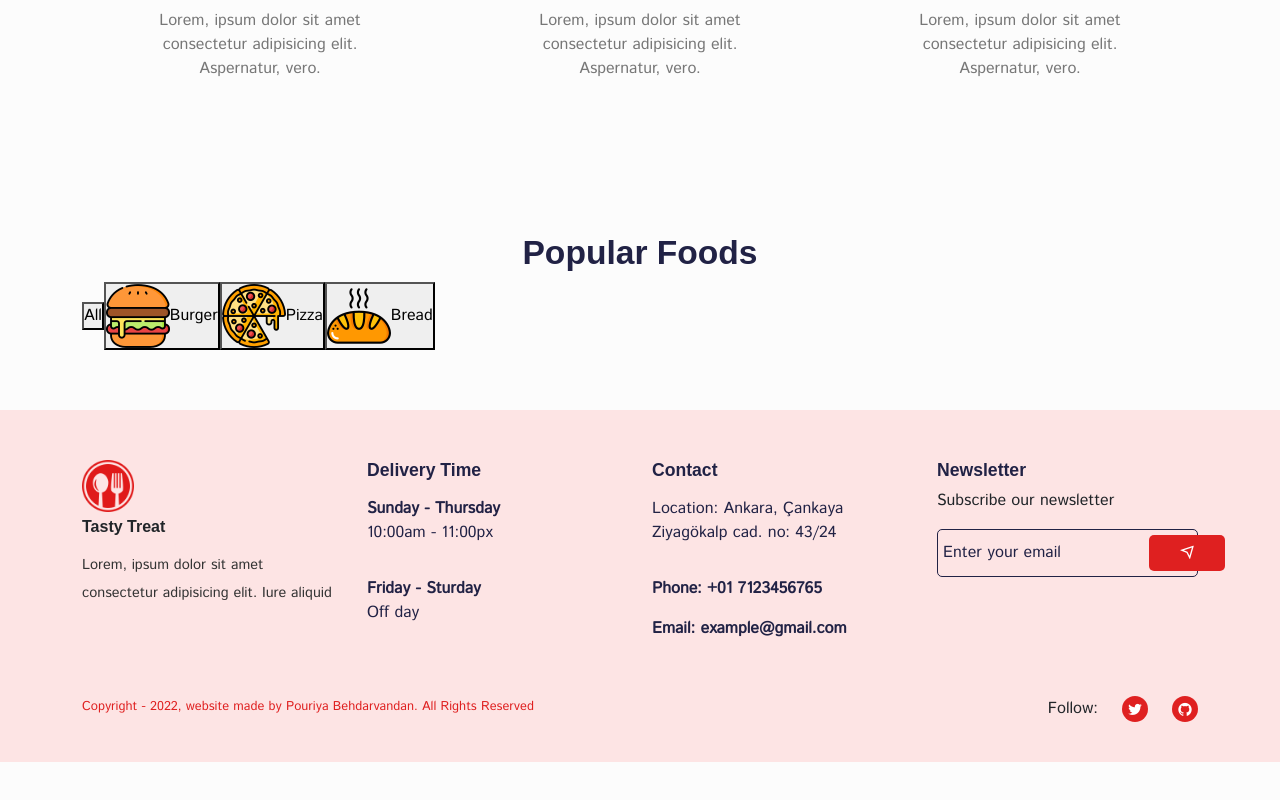
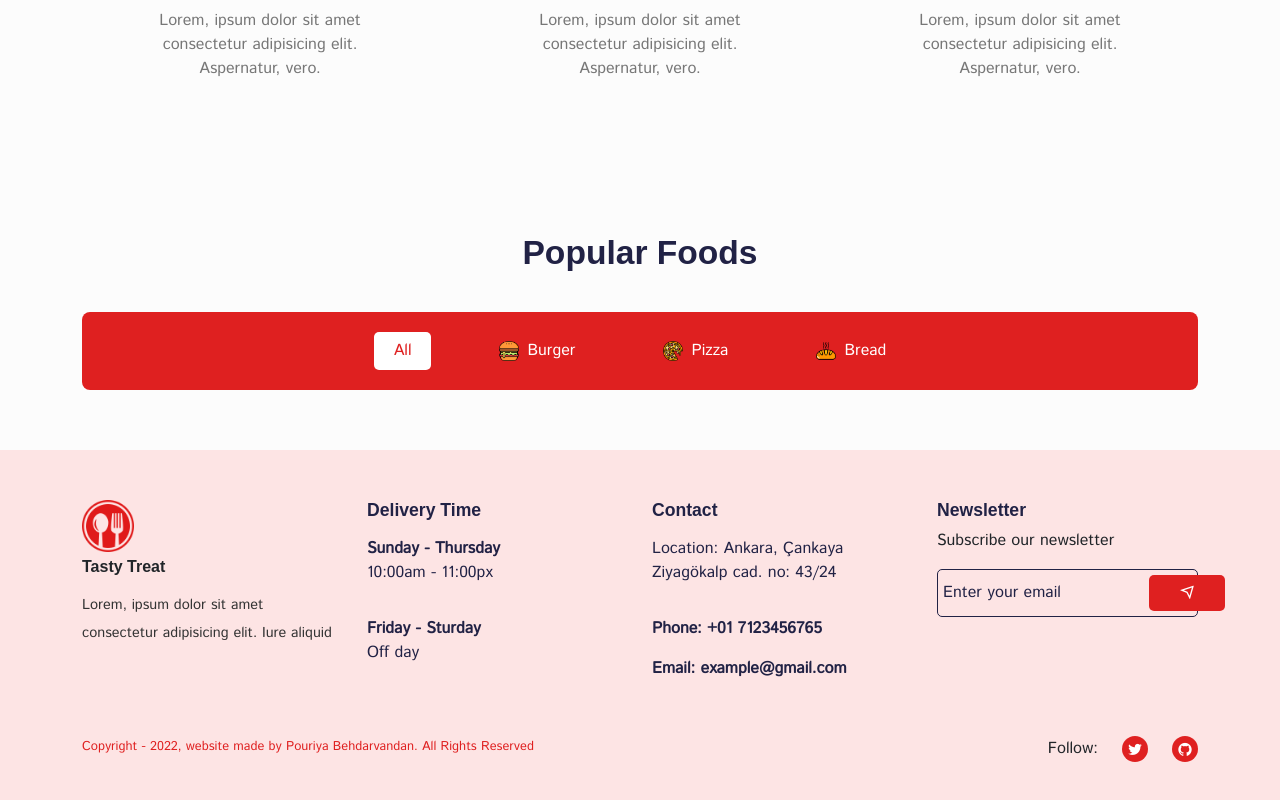
Before and after one commit to PuryaB97/React-Apps, a React (Create React App) app in the folder food-delivery-app/: page /home in a window 1280 px wide. Shown: the part 1443-2243 px from the top of the page. Before the commit the page ends 2205 px from the top, so only its background shows below. Built offline with nearby package versions, Linux system fonts and the light colour scheme; a web font is replaced by a local one.

Commit message:
Make product card look better

```diff
--- a/food-delivery-app/src/pages/Home.jsx
+++ b/food-delivery-app/src/pages/Home.jsx
@@ -21,6 +21,8 @@ import products from "../assets/fake-data/products";
 import foodCategoryImg01 from "../assets/images/hamburger.png";
 import foodCategoryImg02 from "../assets/images/pizza.png";
 import foodCategoryImg03 from "../assets/images/bread.png";
+
+import ProductCart from "../components/UI/procust-card/ProductCart";
 
 const featureData = [
   {
@@ -144,17 +146,17 @@ const Home = () => {
             </Col>
 
             <Col lg="12">
-              <div className="food__category">
-                <button className="all__btn">All</button>
-                <button>
+              <div className="food__category d-flex align-items-center justify-content-center gap-5">
+                <button className="all__btn foodBtnActive">All</button>
+                <button className="d-flex align-items-center gap-2">
                   <img src={foodCategoryImg01} alt="" />
                   Burger
                 </button>
-                <button>
+                <button className="d-flex align-items-center gap-2">
                   <img src={foodCategoryImg02} alt="" />
                   Pizza
                 </button>
-                <button>
+                <button className="d-flex align-items-center gap-2">
                   <img src={foodCategoryImg03} alt="" />
                   Bread
                 </button>
--- a/food-delivery-app/src/styles/home.css
+++ b/food-delivery-app/src/styles/home.css
@@ -13,3 +13,30 @@
 .feature__item p {
   color: #777;
 }
+
+.food__category {
+  background: #df2020;
+  text-align: center;
+  margin-top: 30px;
+  padding: 20px 0px;
+  border-radius: 8px;
+}
+
+.food__category button {
+  border: none;
+  outline: none;
+  padding: 7px 20px;
+  background: transparent;
+  color: #fff;
+}
+
+.food__category button img {
+  width: 20px;
+  height: 20px;
+}
+
+.foodBtnActive {
+  background: #fff !important;
+  border-radius: 5px;
+  color: #df2020 !important;
+}
```
